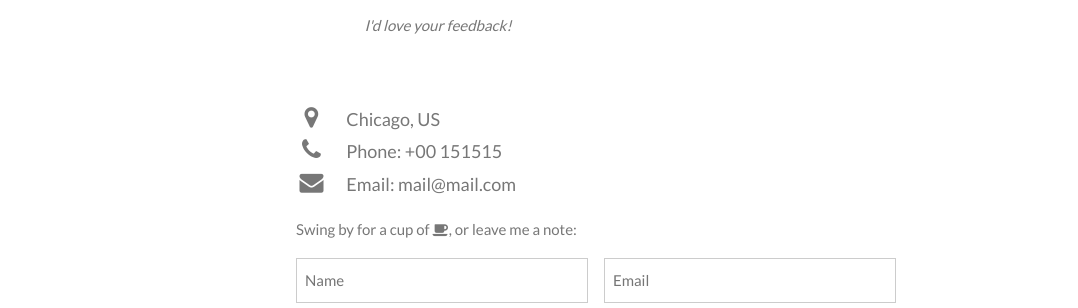
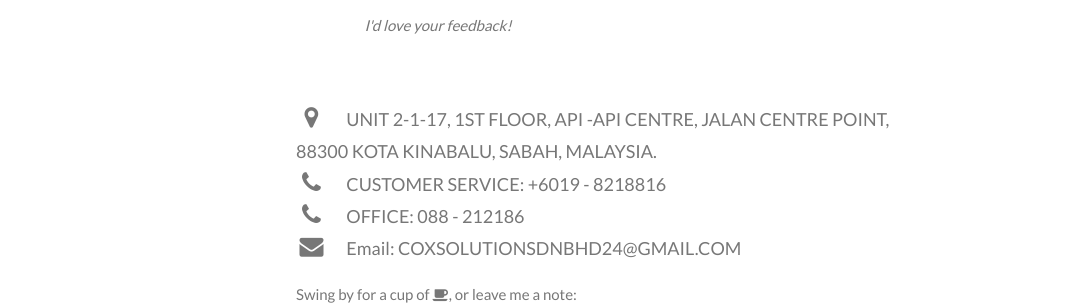
Before and after one commit to YEAT97/coxsolution, a plain HTML site: page index.html in a window 1280 px wide. Shown: the part 2858-3166 px from the top of the page, 202-1280 px from the left. Drawn offline with Linux system fonts and the light colour scheme.

Commit message:
Update index.html

```diff
--- a/index.html
+++ b/index.html
@@ -432,9 +432,10 @@ body, html {
     </div>
     <div class="w3-col m8 w3-panel">
       <div class="w3-large w3-margin-bottom">
-        <i class="fa fa-map-marker fa-fw w3-hover-text-black w3-xlarge w3-margin-right"></i> Chicago, US<br>
-        <i class="fa fa-phone fa-fw w3-hover-text-black w3-xlarge w3-margin-right"></i> Phone: +00 151515<br>
-        <i class="fa fa-envelope fa-fw w3-hover-text-black w3-xlarge w3-margin-right"></i> Email: mail@mail.com<br>
+        <i class="fa fa-map-marker fa-fw w3-hover-text-black w3-xlarge w3-margin-right"></i> UNIT 2-1-17, 1ST FLOOR, API -API CENTRE, JALAN CENTRE POINT, 88300 KOTA KINABALU, SABAH, MALAYSIA.<br>
+        <i class="fa fa-phone fa-fw w3-hover-text-black w3-xlarge w3-margin-right"></i> CUSTOMER SERVICE: +6019 - 8218816<br>
+	<i class="fa fa-phone fa-fw w3-hover-text-black w3-xlarge w3-margin-right"></i> OFFICE: 088 - 212186<br>
+        <i class="fa fa-envelope fa-fw w3-hover-text-black w3-xlarge w3-margin-right"></i> Email: COXSOLUTIONSDNBHD24@GMAIL.COM<br>
       </div>
       <p>Swing by for a cup of <i class="fa fa-coffee"></i>, or leave me a note:</p>
       <form action="/action_page.php" target="_blank">
```
